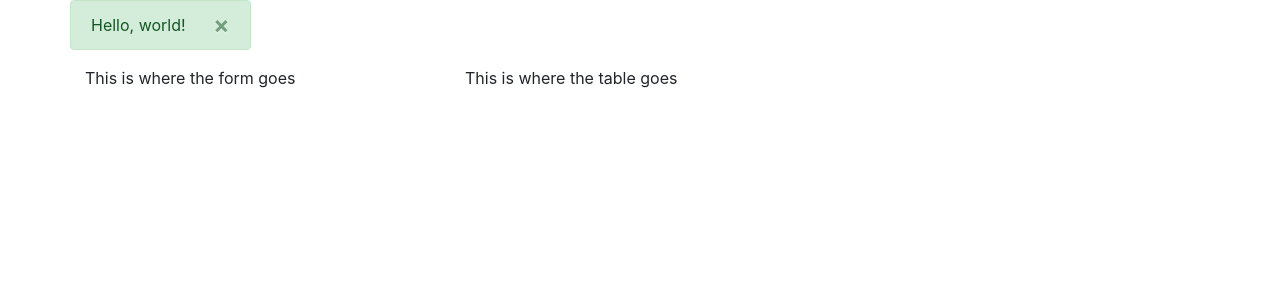
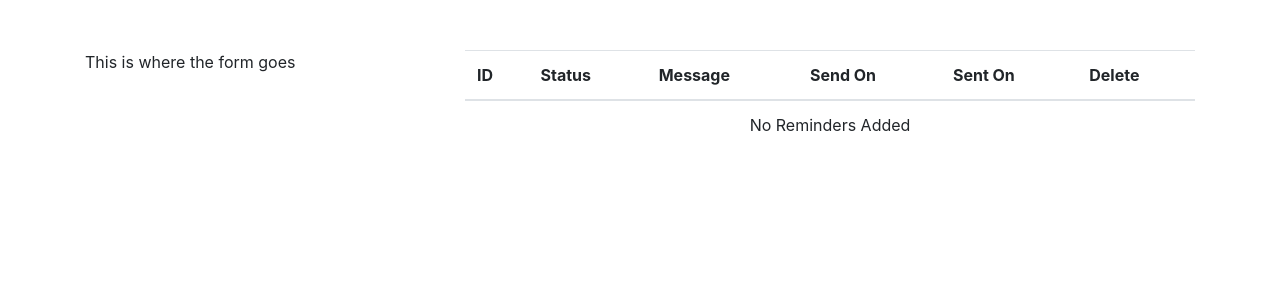
Before and after one commit to fullbit-tech/sms-reminders, a Flask app: page / in a window 1280 px wide. Shown: the part 56-356 px from the top of the page. Run offline with Flask 2, Linux system fonts and the light colour scheme; data that the repository does not hold is empty; some libraries are stand-ins or nearby versions.

Commit message:
Added reminders table to main page

```diff
--- a/app/models.py
+++ b/app/models.py
@@ -6,3 +6,7 @@ class Reminder(db.Model):
     message = db.Column(db.String(160), nullable=False)
     send_on = db.Column(db.DateTime, nullable=False)
     sent_on = db.Column(db.DateTime)
+
+    @property
+    def status(self):
+        return 'delivered' if self.sent_on else 'pending'
--- /dev/null
+++ b/app/static/css/styles.css
@@ -0,0 +1,3 @@
+.main-nav {
+  margin-bottom: 50px;
+}
--- a/app/templates/base.html
+++ b/app/templates/base.html
@@ -7,12 +7,13 @@
 
     <!-- Bootstrap CSS -->
     <link rel="stylesheet" href="https://maxcdn.bootstrapcdn.com/bootstrap/4.0.0/css/bootstrap.min.css" integrity="sha384-Gn5384xqQ1aoWXA+058RXPxPg6fy4IWvTNh0E263XmFcJlSAwiGgFAW/dAiS6JXm" crossorigin="anonymous">
+    <link rel="stylesheet" href="/static/css/styles.css">
 
     <title>Hello, world!</title>
   </head>
   <body>
     <!-- As a link -->
-    <nav class="navbar navbar-light bg-light">
+    <nav class="main-nav navbar navbar-light bg-light">
       <a class="navbar-brand" href="/">SMS Reminders</a>
     </nav>
     <div class="container">
--- a/app/templates/index.html
+++ b/app/templates/index.html
@@ -1,12 +1,37 @@
 {% extends "base.html" %}
 {% block content %}
-<div class="container">
+<div class="container main">
   <div class="row">
     <div class="col-md-4">
       This is where the form goes
     </div>
     <div class="col-md-8">
-      This is where the table goes
+      <table class="table">
+        <thead>
+          <th scope="col">ID</th>
+          <th scope="col">Status</th>
+          <th scope="col">Message</th>
+          <th scope="col">Send On</th>
+          <th scope="col">Sent On</th>
+          <th scope="col">Delete</th>
+        </thead>
+        <tbody>
+          {% if reminders %}
+            {% for reminder in reminders %}
+              <tr>
+                <td>{{ reminder.id }}</td>
+                <td>{{ reminder.status }}</td>
+                <td>{{ reminder.message }}</td>
+                <td>{{ reminder.send_on }}</td>
+                <td>{% if reminder.sent_on %}{{ reminder.sent_on }}{% else %}N/A{% endif %}</td>
+                <td><a href="#">delete</a></td>
+              </tr>
+            {% endfor %}
+          {% else %}
+            <tr><td class="text-center" colspan="6">No Reminders Added</td></tr>
+          {% endif %}
+        </tbody>
+      </table>
     </div>
   </div>
 </div>
--- a/app/views.py
+++ b/app/views.py
@@ -1,10 +1,11 @@
 from flask import Blueprint, render_template, flash
+from .models import Reminder
 
 
 reminders = Blueprint('reminders', __name__, template_folder="templates")
 
 
 @reminders.route('/')
-def hello():
-    flash("Hello, world!", 'success')
-    return render_template('index.html')
+def index():
+    reminders = Reminder.query.all()
+    return render_template('index.html', reminders=reminders)
```
